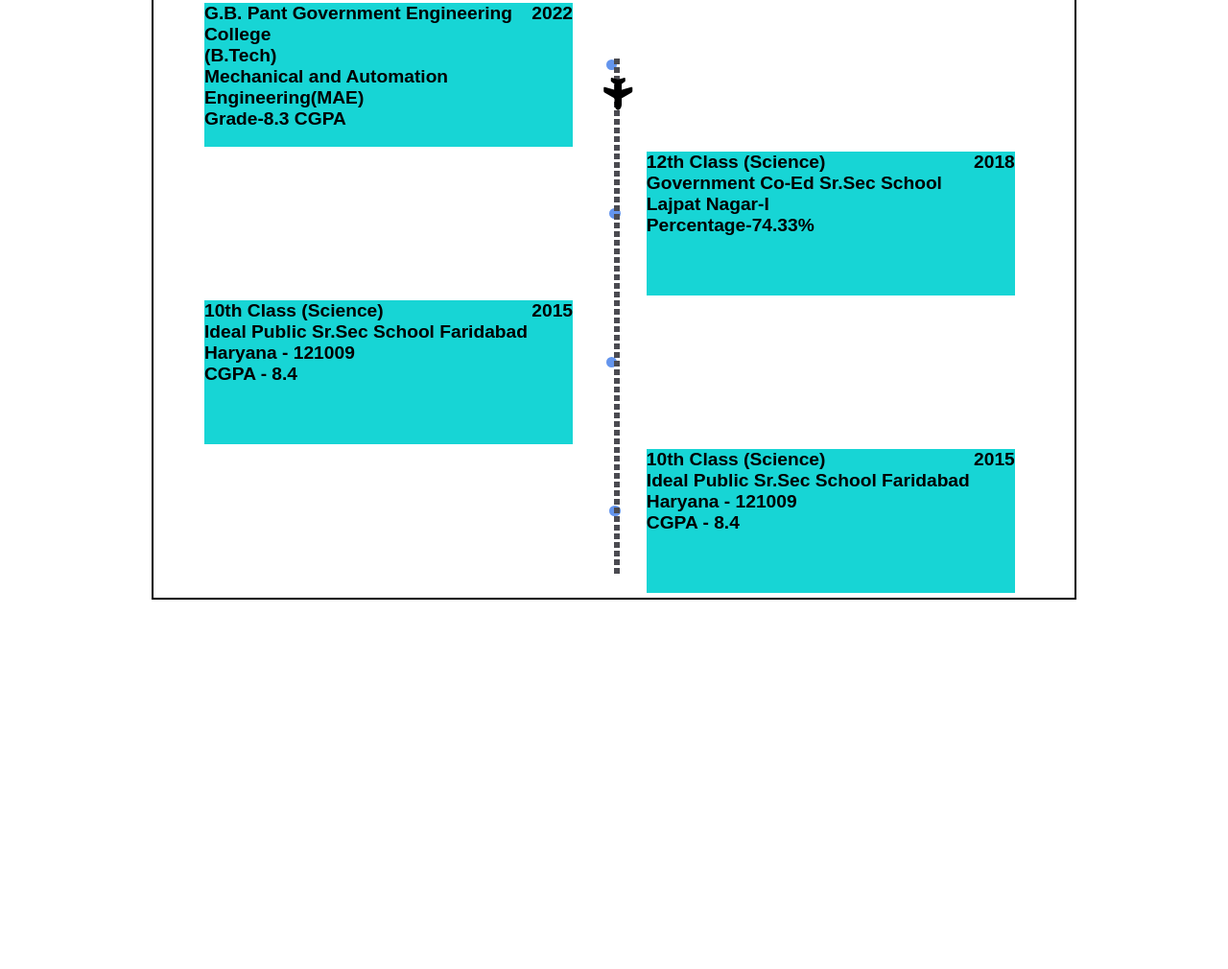
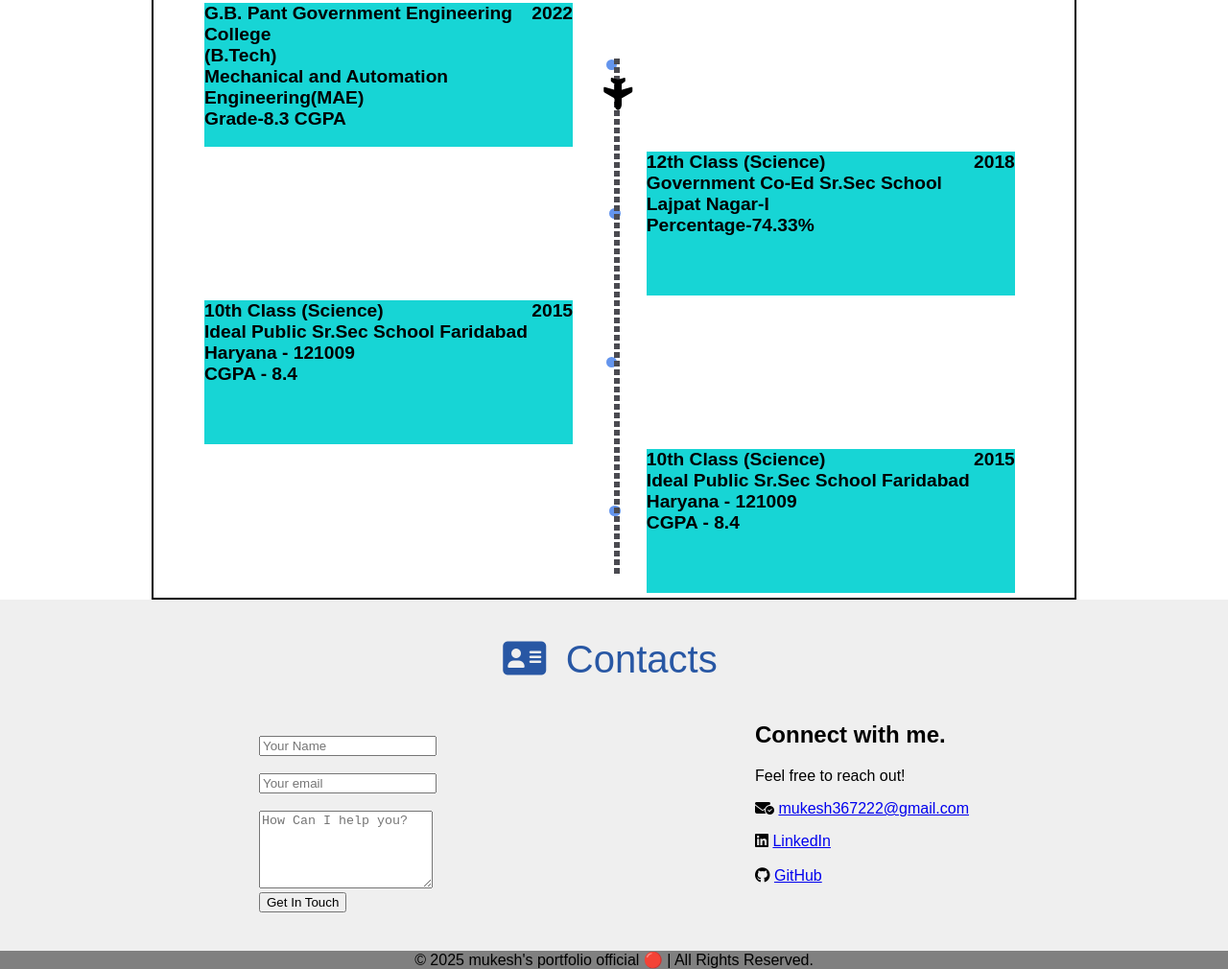
Before and after one commit to mukesh-707/My_Resume, a plain HTML site: page index.html in a window 1280 px wide. Shown: the part 3030-4040 px from the top of the page at 96% size. Before the commit the page ends 3655 px from the top, so only its background shows below. Drawn offline with Linux system fonts and the light colour scheme.

Commit message:
contact section added

```diff
--- a/index.html
+++ b/index.html
@@ -339,7 +339,49 @@
 
     <section id="contact">
 
+        <h1 class="section-heading">
+            <span>
+                <i class="fa-solid fa-address-card"></i>
+            </span>
+            <span>
+                Contacts
+            </span>
+
+        </h1>
+
+        <div class="contact-info">
+            <div class="form-container">
+                <form>
+                    <input type="text" placeholder="Your Name"> </input><br><br>
+                <input type="email" placeholder="Your email"> </input><br><br>
+               <textarea placeholder="How Can I help you?" rows="5" required></textarea><br>
+
+
+                <button type="submit">Get In Touch</button>
+                </form>
+
+            </div>
+
+            <div class="address-container">
+                <h2>Connect with me.</h2>
+                <p>Feel free to reach out!</p>
+
+                <p> <span><i class="fa-solid fa-envelope-circle-check"></i></span> <a href="mukesh367222@gmail.com">mukesh367222@gmail.com </a> </p>
+                <span><i class="fa-brands fa-linkedin"></i></span>
+                <a href="https://www.linkedin.com/in/mukesh-b680411b0/" target="_blank">LinkedIn</a>
+                <br><br><span><i class="fa-brands fa-github"></i></span>
+                <a href="https://github.com/mukesh-707" target="_blank">GitHub </a>
+            </div>
+
+        </div>
+
     </section>
+
+    <footer >
+        <div class="footer">
+            &copy; 2025 mukesh's portfolio official <span>🔴</span> | All Rights Reserved.
+        </div>
+    </footer>
 
 </main>
 
--- a/style.css
+++ b/style.css
@@ -335,3 +335,39 @@
     color: rgb(0, 0, 0);
     font-weight: 700;
 }
+
+
+.contact-info{
+    width: 100%;
+
+    display: flex;
+
+   justify-content: space-between;
+}
+
+.form-container{
+    margin-top: 35px;
+    justify-items: center;
+
+    margin-left: 270px;
+    margin-bottom: 40px;
+    font-size: 16px;
+    border-radius: 8px;
+    /* background-color: #465baf; */
+
+}
+.address-container{
+    margin-right: 270px;
+    font-size: medium;
+    margin-bottom: 40px;
+
+
+}
+
+
+footer{
+
+    justify-items: center;
+    font-size: medium;
+    background-color: gray;
+}
```
